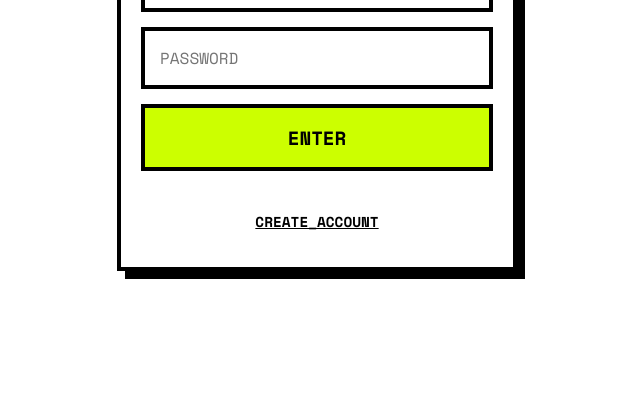
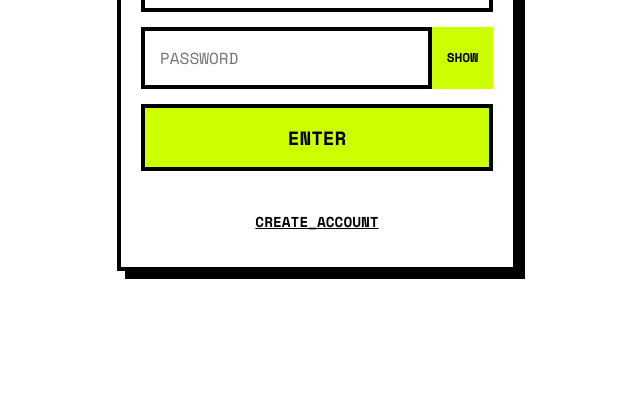
Before and after one commit to cndrz/Expenso, a website built with Vite: page index.html in a window 1280 px wide. Shown: the part 336-743 px from the top of the page, without its empty margins (323-963 px from the left). Built offline with nearby package versions, Linux system fonts and the light colour scheme; no server answers.

Commit message:
feat: add password visibility toggle and confirm password field to authentication form

```diff
--- a/index.html
+++ b/index.html
@@ -22,7 +22,11 @@
             <form id="auth-form">
                 <input type="text" id="auth-username" placeholder="USERNAME" autocomplete="username" style="display: none;">
                 <input type="email" id="auth-email" placeholder="EMAIL" autocomplete="email" required>
-                <input type="password" id="auth-password" placeholder="PASSWORD" autocomplete="current-password" required>
+                <div style="position: relative; display: flex;">
+                    <input type="password" id="auth-password" placeholder="PASSWORD" autocomplete="current-password" required style="flex: 1;">
+                    <button type="button" id="show-password-btn" style="position: absolute; right: 0; top: 0; bottom: 0; padding: 0 15px; background: var(--acid); border: none; border-left: var(--border-width) solid var(--black); cursor: pointer; font-weight: bold; color: var(--black); font-size: 0.8rem;">SHOW</button>
+                </div>
+                <input type="password" id="auth-confirm-password" placeholder="CONFIRM_PASSWORD" autocomplete="new-password" style="display: none;">
                 <button type="submit" id="auth-submit-btn">ENTER</button>
             </form>
             <button id="auth-toggle-btn">CREATE_ACCOUNT</button>
```
